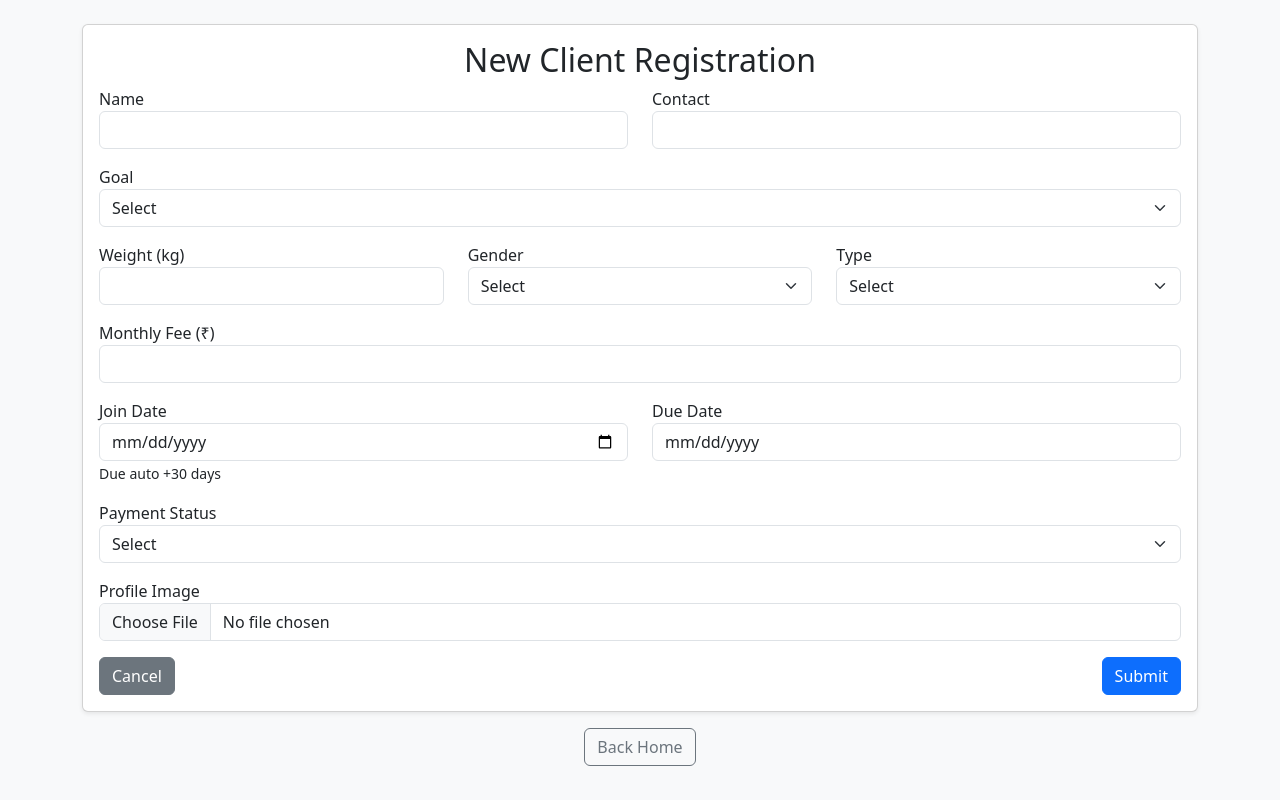
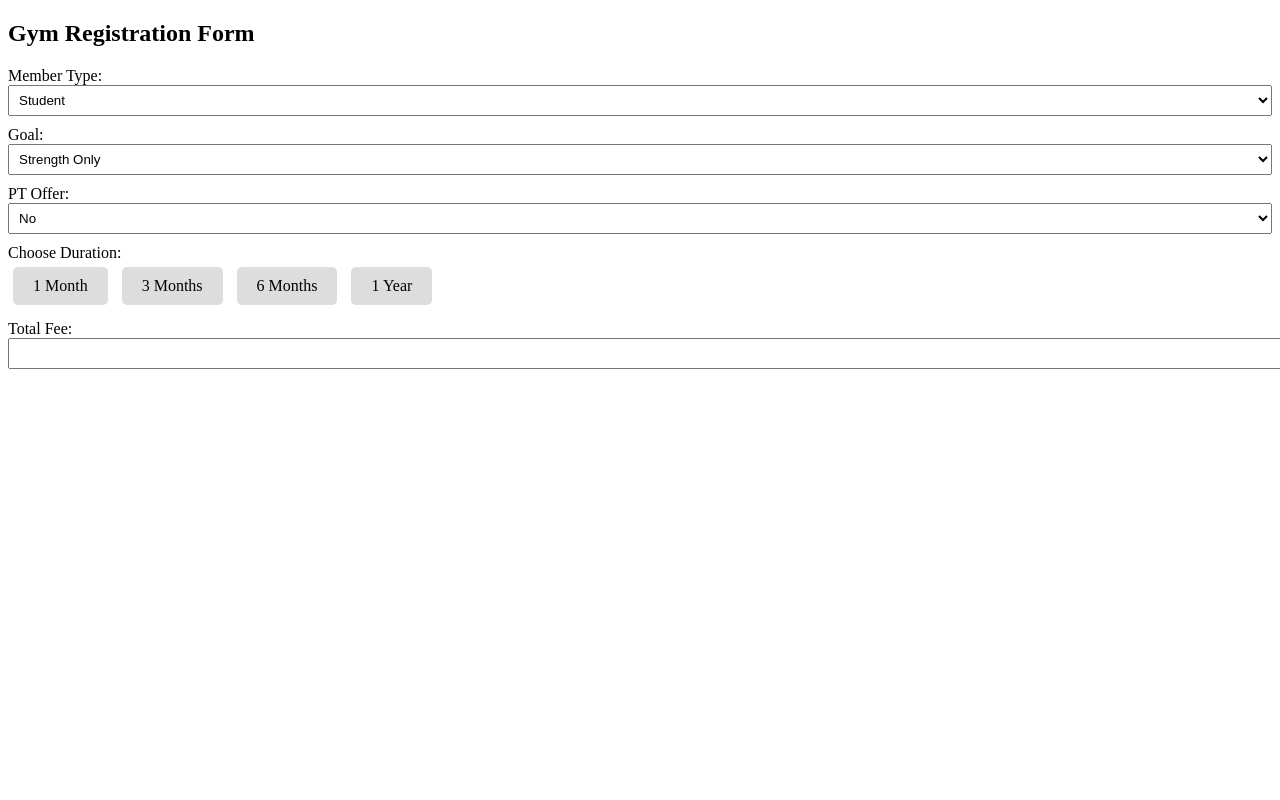
Before and after one commit to sivaganga9786/s3Gym, a Flask app: page /add in a window 1280 px wide. Run offline with Flask 3, Linux system fonts and the light colour scheme; the visitor is signed in with stand-in values (Sample User, id 1).

Commit message:
added changes for enrollment

```diff
--- a/templates/add_client.html
+++ b/templates/add_client.html
@@ -1,157 +1,146 @@
 <!DOCTYPE html>
-<html lang="en">
+<html>
 <head>
-  <meta charset="UTF-8">
-  <title>Add Client</title>
-  <link href="https://cdn.jsdelivr.net/npm/bootstrap@5.3.0/dist/css/bootstrap.min.css" rel="stylesheet">
+  <title>Gym Registration</title>
   <style>
-    .preview-img {
-      max-height: 100px;
-      display: none;
-      border: 1px solid #ddd;
-      border-radius: 8px;
-      margin-top: 10px;
+    .tab {
+      display: inline-block;
+      padding: 10px 20px;
+      margin: 5px;
+      background-color: #ddd;
+      cursor: pointer;
+      border-radius: 5px;
+    }
+
+    .tab.active {
+      background-color: #4CAF50;
+      color: white;
+    }
+
+    .input-group {
+      margin: 10px 0;
+    }
+
+    label {
+      display: block;
+    }
+
+    input, select {
+      width: 100%;
+      padding: 6px;
     }
   </style>
 </head>
-<body class="bg-light p-4">
-  <div class="container">
-    <div class="card shadow-sm">
-      <div class="card-body">
-        <h2 class="card-title text-center">New Client Registration</h2>
-        <form method="POST" enctype="multipart/form-data">
-          <div class="row">
-            <div class="col-md-6 mb-3">
-              <label>Name</label>
-              <input name="name" class="form-control" required>
-            </div>
-            <div class="col-md-6 mb-3">
-              <label>Contact</label>
-              <input name="contact" class="form-control" required>
-            </div>
-          </div>
-          <div class="mb-3">
-            <label>Goal</label>
-            <select name="goal" class="form-select" id="goalSelect" onchange="calcFee()" required>
-              <option value="">Select</option>
-              <option value="strength_cardio">Strength and Cardio</option>
-              <option value="personal_training">Personal Training</option>
-              <option value="Fitness_Training">Fitness Training </option>
-              <option value="strength">Strength</option>
-            </select>
-          </div>
-          <div class="row">
-            <div class="col-md-4 mb-3">
-              <label>Weight (kg)</label>
-              <input name="weight" type="number" class="form-control" step="0.1" min="40" max="110" required>
-            </div>
-          <div class="col-md-4 mb-3">
-              <label>Gender</label>
-              <select name="gender" class="form-select" required>
-                <option value="">Select</option>
-                <option>Male</option>
-                <option>Female</option>
-              </select>
-            </div>
-            <div class="col-md-4 mb-3">
-              <label>Type</label>
-              <select name="client_type" id="clientType" class="form-select" onchange="calcFee()" required>
-                <option value="">Select</option>
+<body>
+
+<h2>Gym Registration Form</h2>
+
+<form id="registrationForm">
+  <div class="input-group">
+    <label>Member Type:</label>
+    <select id="memberType">
       <option value="student">Student</option>
       <option value="general">General</option>
     </select>
   </div>
+
+  <div class="input-group">
+    <label>Goal:</label>
+    <select id="goal">
+      <option value="strength">Strength Only</option>
+      <option value="cardio">Strength + Cardio</option>
+    </select>
   </div>
 
-          <div class="mb-3">
-            <label>Monthly Fee (₹)</label>
-            <input name="fees" id="fees" readonly class="form-control">
+  <div class="input-group">
+    <label>PT Offer:</label>
+    <select id="ptOffer">
+      <option value="no">No</option>
+      <option value="yes">Yes</option>
+    </select>
   </div>
 
+  <div class="input-group" id="ptFeeGroup" style="display: none;">
+    <label>PT Fee (Manual Entry):</label>
+    <input type="number" id="ptFee" placeholder="Enter PT fee">
+  </div>
 
-           <div class="row">
-            <div class="col-md-6 mb-3">
-              <label>Join Date</label>
-              <input name="join_date" id="join_date" type="date" class="form-control" onchange="setDue()" required>
-              <small>Due auto +30 days</small>
-            </div>
-            <div class="col-md-6 mb-3">
-              <label>Due Date</label>
-              <input name="payment_due_date" id="payment_due_date" type="date" class="form-control" readonly required>
+  <div class="input-group">
+    <label>Choose Duration:</label>
+    <div id="durationTabs">
+      <span class="tab" data-months="1">1 Month</span>
+      <span class="tab" data-months="3">3 Months</span>
+      <span class="tab" data-months="6">6 Months</span>
+      <span class="tab" data-months="12">1 Year</span>
     </div>
   </div>
 
-          <div class="mb-3">
-            <label>Payment Status</label>
-            <select name="payment_status" class="form-select" required>
-              <option value="">Select</option>
-              <option value="paid">Paid</option>
-              <option value="unpaid">Unpaid</option>
-            </select>
-          </div>
-          <div class="mb-3">
-            <label>Profile Image</label>
-            <input name="profile_image" type="file" accept="image/*" class="form-control" onchange="preview(this)">
-            <img id="imagePreview" class="preview-img">
+  <div class="input-group">
+    <label>Total Fee:</label>
+    <input type="text" id="totalFee" readonly>
   </div>
 
-          <div class="d-flex justify-content-between">
-            <a href="{{ url_for('index') }}" class="btn btn-secondary">Cancel</a>
-            <button class="btn btn-primary">Submit</button>
-          </div>
 </form>
-      </div>
-    </div>
-    <div class="text-center mt-3">
-      <a href="{{ url_for('home') }}" class="btn btn-outline-secondary">Back Home</a>
-    </div>
-  </div>
+
 <script>
-    function setDue() {
-      const jd = document.getElementById('join_date').value;
-      if (jd) {
-        const d = new Date(jd);
-        d.setDate(d.getDate() + 30);
-        document.getElementById('payment_due_date').value = d.toISOString().split('T')[0];
-      }
+  const strengthOnlyFees = {
+    student: { 1: 800, 3: 2300, 6: 4200, 12: 7800 },
+    general: { 1: 1000, 3: 2700, 6: 5100, 12: 9500 }
+  };
+
+  const strengthCardioFees = {
+    student: { 1: 1100, 3: 3000, 6: 5800, 12: 9000 },
+    general: { 1: 1300, 3: 3600, 6: 6900, 12: 13000 }
+  };
+
+  let selectedDuration = null;
+
+  const durationTabs = document.querySelectorAll('.tab');
+  durationTabs.forEach(tab => {
+    tab.addEventListener('click', () => {
+      durationTabs.forEach(t => t.classList.remove('active'));
+      tab.classList.add('active');
+      selectedDuration = parseInt(tab.dataset.months);
+      updateFee();
+    });
+  });
+
+  document.getElementById('memberType').addEventListener('change', updateFee);
+  document.getElementById('goal').addEventListener('change', updateFee);
+  document.getElementById('ptOffer').addEventListener('change', () => {
+    const ptOffer = document.getElementById('ptOffer').value;
+    const ptFeeGroup = document.getElementById('ptFeeGroup');
+    ptFeeGroup.style.display = ptOffer === 'yes' ? 'block' : 'none';
+    updateFee();
+  });
+
+  document.getElementById('ptFee').addEventListener('input', updateFee);
+
+  function updateFee() {
+    if (!selectedDuration) return;
+
+    const memberType = document.getElementById('memberType').value;
+    const goal = document.getElementById('goal').value;
+    const ptOffer = document.getElementById('ptOffer').value;
+    const ptFee = parseInt(document.getElementById('ptFee').value) || 0;
+
+    let baseFee = 0;
+
+    if (goal === 'strength') {
+      baseFee = strengthOnlyFees[memberType][selectedDuration];
+    } else {
+      baseFee = strengthCardioFees[memberType][selectedDuration];
     }
 
-    function calcFee() {
-      const type = document.getElementById('clientType').value;
-      const goal = document.getElementById('goalSelect').value;
+    let totalFee = baseFee;
 
-      let fee = 0;
-
-      if (goal === "personal_training") {
-        fee = 5000;
-      } else if (goal === "strength_cardio") {
-        if (type === "student") {
-          fee = 1100;
-        } else if (type === "general") {
-          fee = 1300;
-        }
-      } else {
-        if (type === "student") {
-          fee = 800;
-        } else if (type === "general") {
-          fee = 1000;
-        }
+    if (ptOffer === 'yes') {
+      totalFee += ptFee;
     }
 
-      document.getElementById('fees').value = fee;
-    }
-
-    function preview(input) {
-      if (input.files && input.files[0]) {
-        const reader = new FileReader();
-        reader.onload = function (e) {
-          const img = document.getElementById('imagePreview');
-          img.src = e.target.result;
-          img.style.display = 'block';
-        };
-        reader.readAsDataURL(input.files[0]);
-      }
+    document.getElementById('totalFee').value = totalFee + ' ₹';
   }
 </script>
+
 </body>
 </html>
```
Lines whose indentation alone changed are shown as unchanged.
